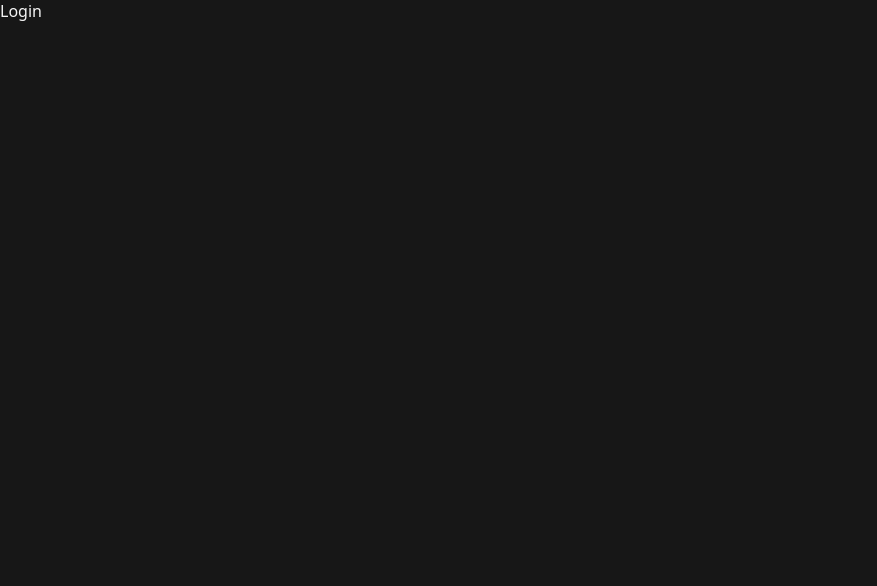
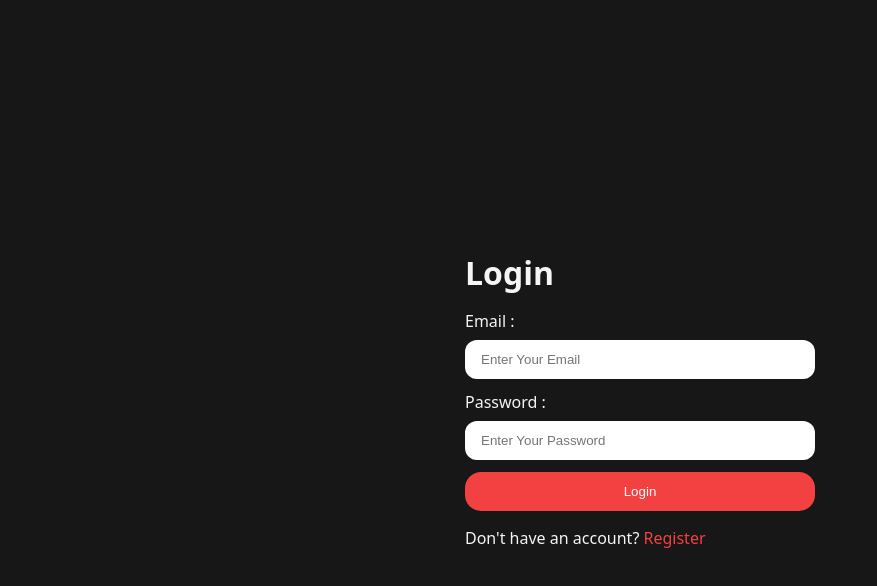
Before and after one commit to sohelkhan006/interview-ai, a React app in the folder Frontend/: page /login in a window 1280 px wide. Shown: the top 586 px of the page, without its empty margins (0-877 px from the left). Built offline with nearby package versions, Linux system fonts and the light colour scheme; the HTML template or start-up script is replaced by a standard one.

Commit message:
feat: create Login page component

```diff
--- a/Frontend/src/features/auth/pages/Login.jsx
+++ b/Frontend/src/features/auth/pages/Login.jsx
@@ -1,9 +1,47 @@
-import React from 'react'
+import "../auth.form.scss";
+import { useNavigate, Link } from "react-router";
+const Login = () => {
+  const submitHandler = (e) => {
+    e.preventDefault();
+    console.log("form submitted");
+  };
 
-const Login = () => {
   return (
-    <div>Login</div>
-  )
-}
+    <main>
+      <div className="form-container">
+        <h1>Login</h1>
 
-export default Login
+        <form onSubmit={submitHandler}>
+          <div className="input-group">
+            <label htmlFor="email">Email : </label>
+            <input
+              type="email"
+              name="email"
+              id="email"
+              placeholder="Enter Your Email"
+            />
+          </div>
+
+          <div className="input-group">
+            <label htmlFor="password">Password : </label>
+            <input
+              type="password"
+              name="password"
+              id="password"
+              placeholder="Enter Your Password"
+            />
+          </div>
+
+          <button className="button primary-btn">Login</button>
+        </form>
+
+        {/* Navigate to Register page */}
+        <p>
+          Don't have an account? <Link to={"/register"}>Register</Link>
+        </p>
+      </div>
+    </main>
+  );
+};
+
+export default Login;
```
